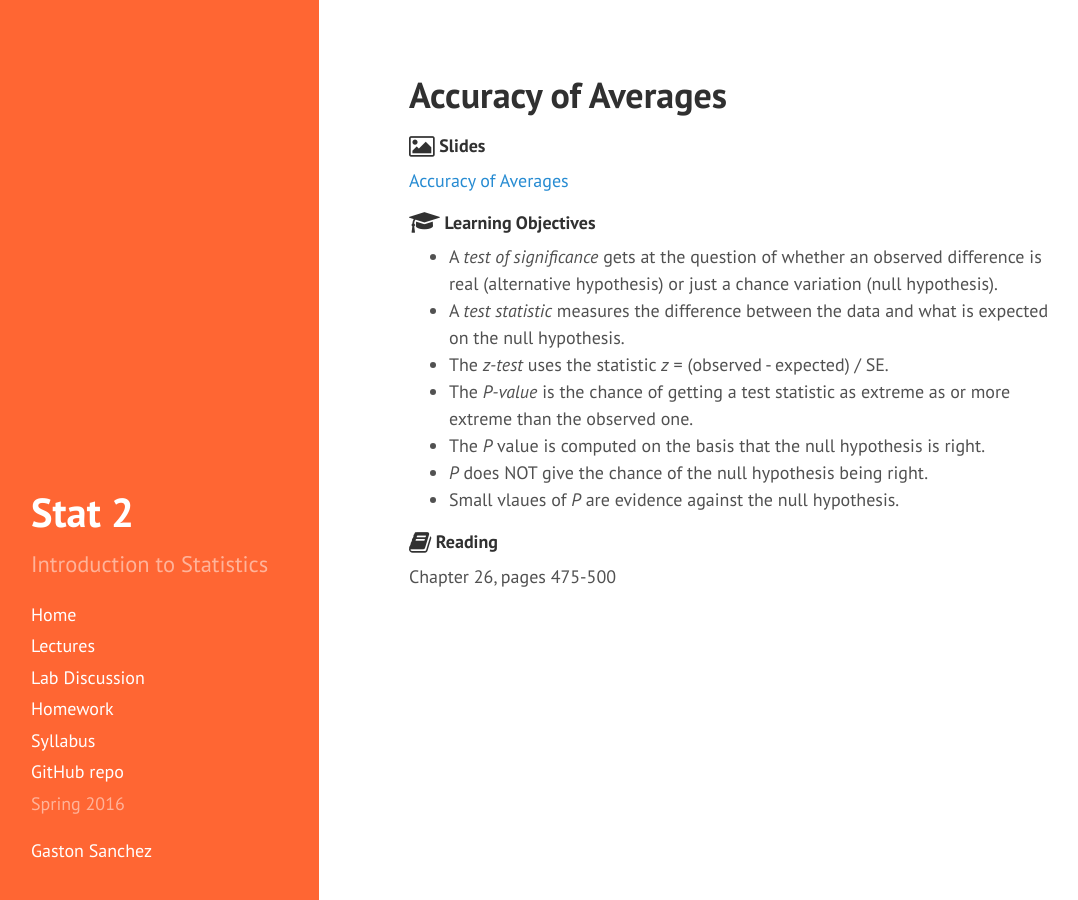
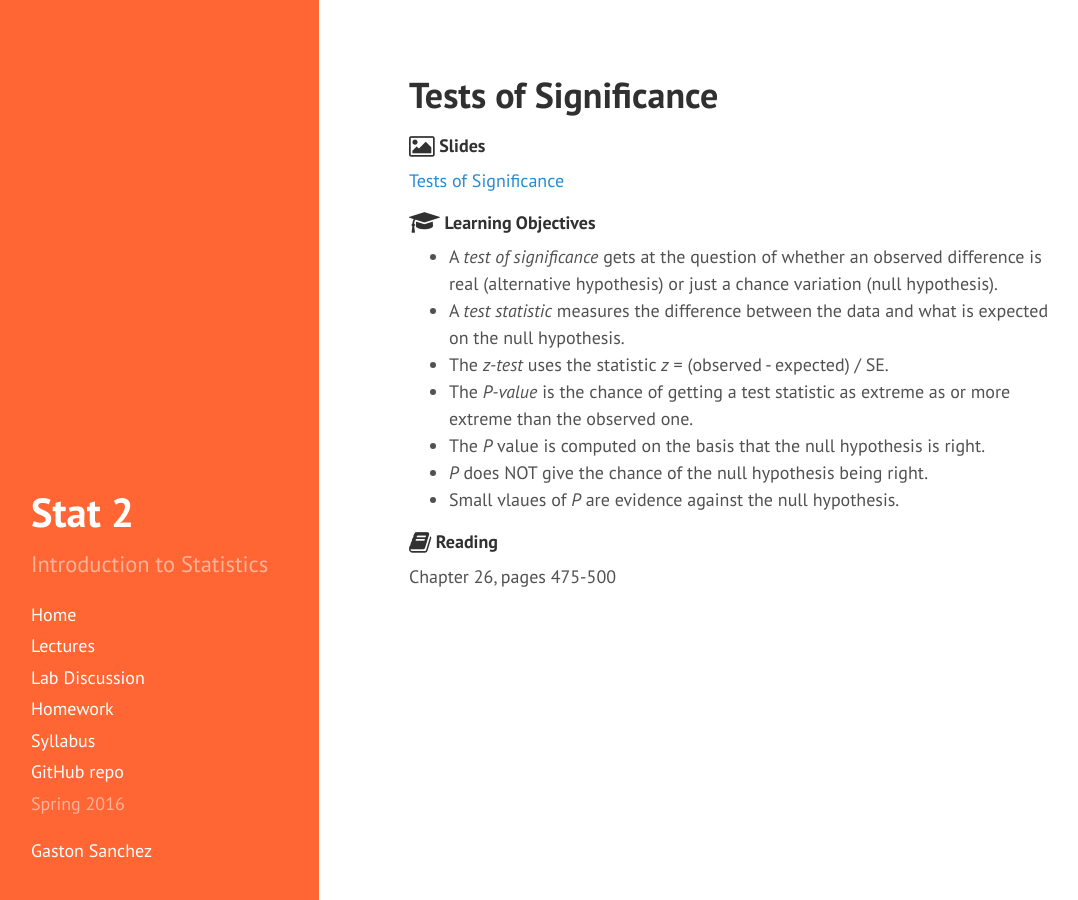
Before and after one commit to gastonstat/relic-stat2, a Jekyll site: the page built from lectures/22-hypothesis-tests.md, in a window 1280 px wide. Shown: the whole page, without its empty margins (5-1083 px from the left). Built offline with Jekyll 4.4.1, drawn with Linux system fonts in a browser that asks for light colours; nearby versions of some CDN libraries.

Commit message:
lectures: add link of slides for hypothesis tests

```diff
--- a/lectures/22-hypothesis-tests.md
+++ b/lectures/22-hypothesis-tests.md
@@ -1,6 +1,6 @@
 ---
 layout: lecture
-title: "Accuracy of Averages"
+title: "Tests of Significance"
 ---
 
 <h4>
@@ -8,7 +8,7 @@ title: "Accuracy of Averages"
 	Slides
 </h4>
 
-<a href="https://docs.google.com/presentation/d/1FnUXMu_5qYST5Stou895O_vUjdAULxeyxhvrGImAVEA/pub?start=false&loop=false&delayms=3000" target="_blank">Accuracy of Averages</a>
+<a href="https://docs.google.com/presentation/d/1FQN-qh-plq87aB1d2vOUoi3YVLl6LE28uYUhXS5RFcI/pub?start=false&loop=false&delayms=3000" target="_blank">Tests of Significance</a>
 
 
 <h4>
```
Also changed, not shown: lectures/index.md (+1 -1 lines).
